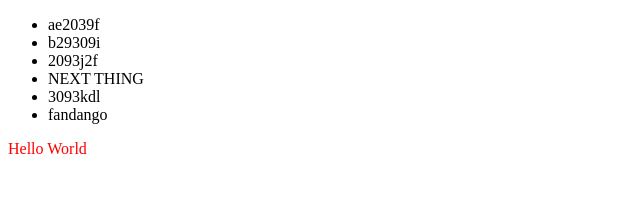
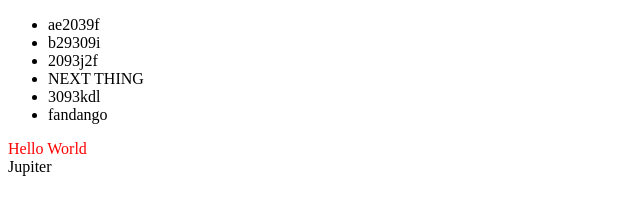
Before and after one commit to bamtron5/forkConflicts, a plain HTML site: page index.html in a window 1280 px wide. Shown: the full height of the page, 0-640 px from the left. Drawn offline with Linux system fonts and the light colour scheme.

Commit message:
Added Jupiter.

```diff
--- a/index.html
+++ b/index.html
@@ -24,6 +24,10 @@
       Hello World
     </div>
 
+    <div id="planet">
+      Jupiter
+    </div>
+
     <script>
       var myCommits = [
         'ae2039f',
@@ -34,7 +38,7 @@
         'fandango'
       ];
       var myList = document.getElementById("myList");
-
+      var jupiter = document.getElementById("jupiter");
 
       myCommits.forEach((v) => {
         myList.innerHTML += '<li>' + v + '</li>';
```
